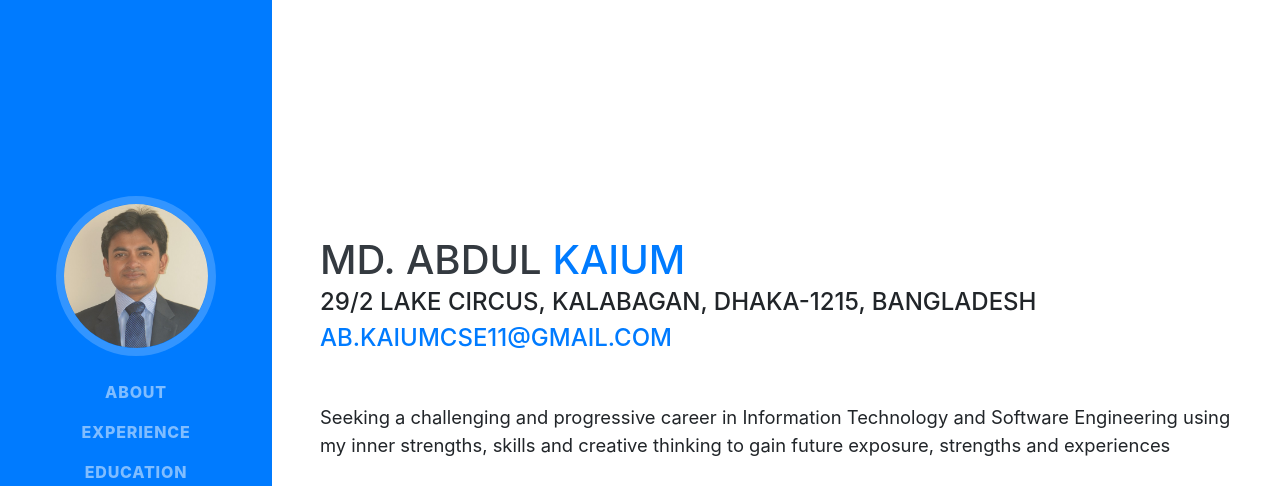
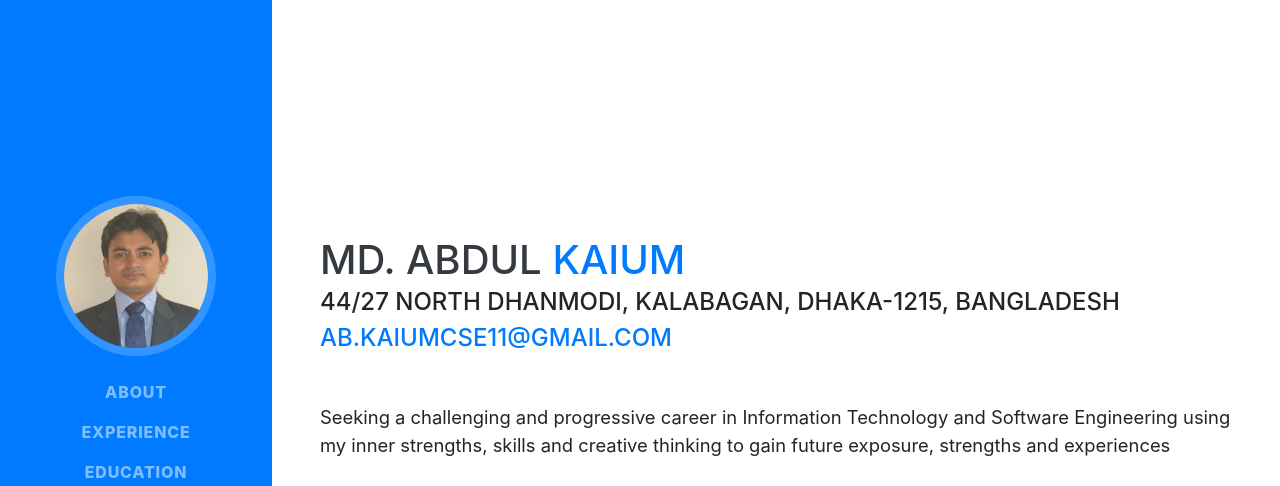
Before and after one commit to kaium11/kaium11.github.io, a website with bundled scripts: page index.html in a window 1280 px wide. Shown: the top 486 px of the page. Built offline with nearby package versions, Linux system fonts and the light colour scheme; a web font is replaced by a local one.

Commit message:
Update index.html

```diff
--- a/index.html
+++ b/index.html
@@ -75,7 +75,7 @@
         <h1 class="mb-0">Md. Abdul
           <span class="text-primary"> Kaium</span>
         </h1>
-        <div class="subheading mb-5">29/2 lake circus, Kalabagan, Dhaka-1215, Bangladesh
+        <div class="subheading mb-5">44/27 North Dhanmodi, Kalabagan, Dhaka-1215, Bangladesh
           <a href="mailto:ab.kaiumcse11@gmail.com">ab.kaiumcse11@gmail.com</a>
         </div>
         <p class="lead mb-5">Seeking a challenging and progressive career in Information Technology and Software Engineering using my inner strengths, skills and creative thinking to gain future exposure, strengths and experiences</p>
```
